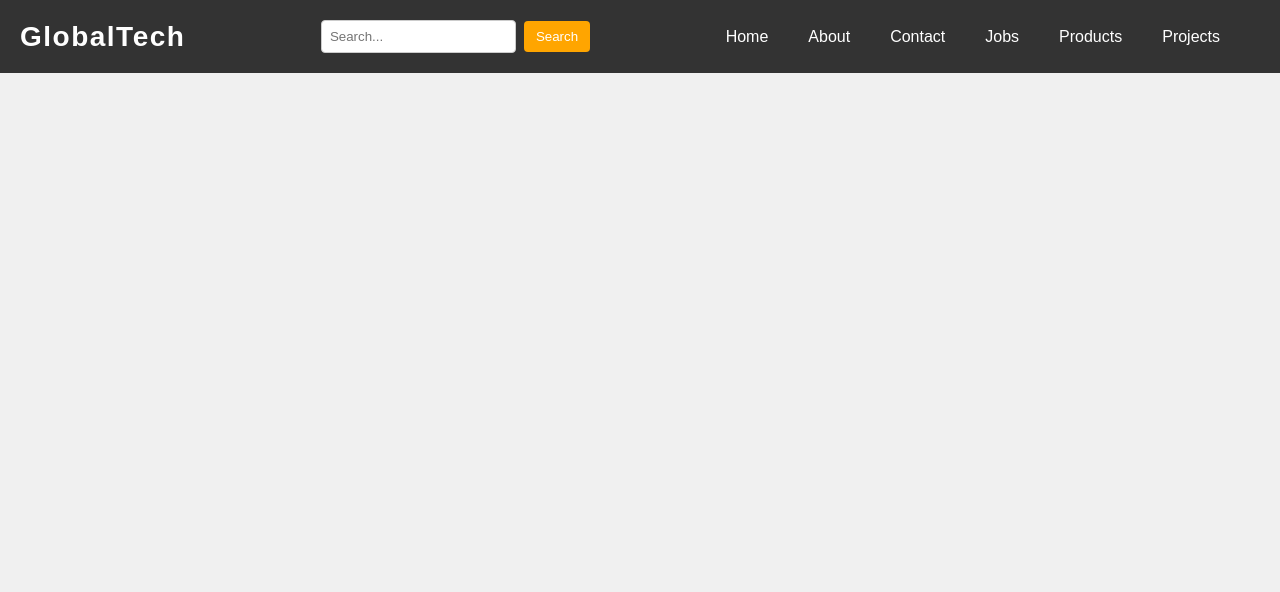
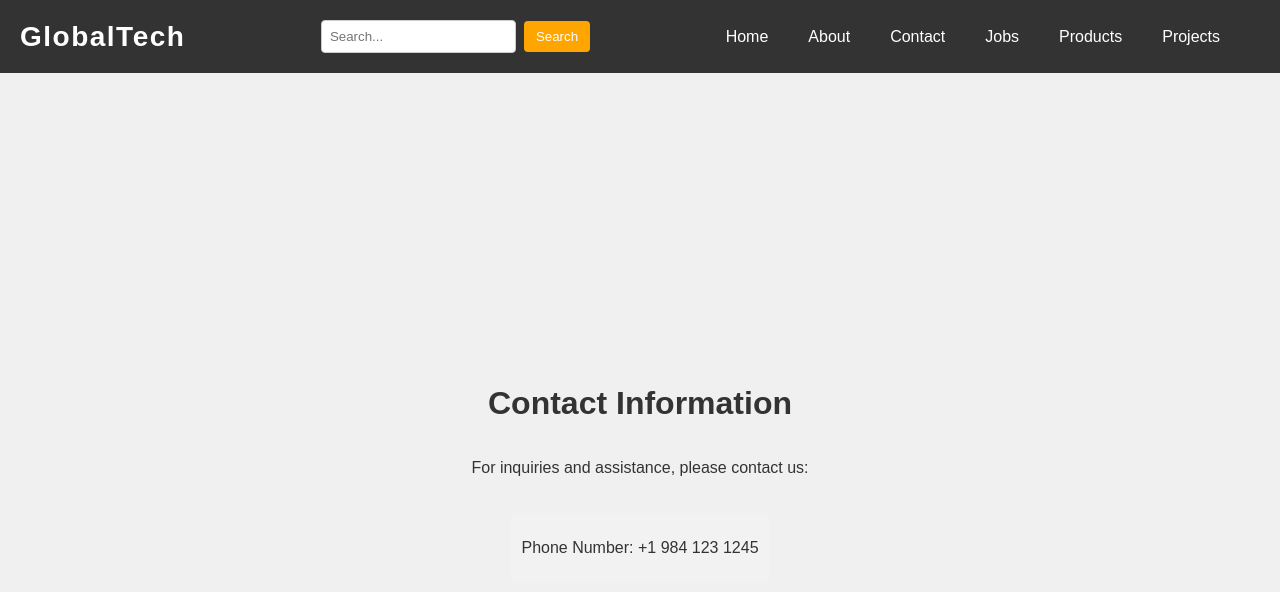
Before and after one commit to Shotiko11/NextApp, a Next.js app: page /contact in a window 1280 px wide. Shown: the top 592 px of the page. Built offline with nearby package versions, Linux system fonts and the light colour scheme.

Commit message:
Contact information

```diff
--- /dev/null
+++ b/src/cssfiles/Contact.css
@@ -0,0 +1,16 @@
+/* Contact.css */
+.contact-container {
+    display: flex;
+    flex-direction: column;
+    justify-content: center;
+    align-items: center;
+    height: 100vh;
+    text-align: center;
+  }
+
+  .contact-details {
+    margin-top: 20px;
+    background-color: #f2f2f2;
+    padding: 10px;
+    border-radius: 5px;
+  }
--- a/src/pages/contact.js
+++ b/src/pages/contact.js
@@ -1,10 +1,24 @@
-import OnlyHeader from '@/app/OnlyHeader'
-import React from 'react'
+import React from 'react';
+import '../cssfiles/Contact.css'
+import OnlyHeader from '@/app/OnlyHeader';
 
-const Contact = () => {
+const Contact = ({ randomNumber }) => {
   return (
+    <div>
     <OnlyHeader />
-  )
-}
+    <div className="contact-container">
+      <h1>Contact Information</h1>
+      <p>For inquiries and assistance, please contact us:</p>
+      <div className="contact-details">
+        <p>Phone Number: +1 984 123 1245</p>
+      </div>
+    </div>
+    </div>
+  );
+};
 
-export default Contact
+
+
+
+
+export default Contact;
```
